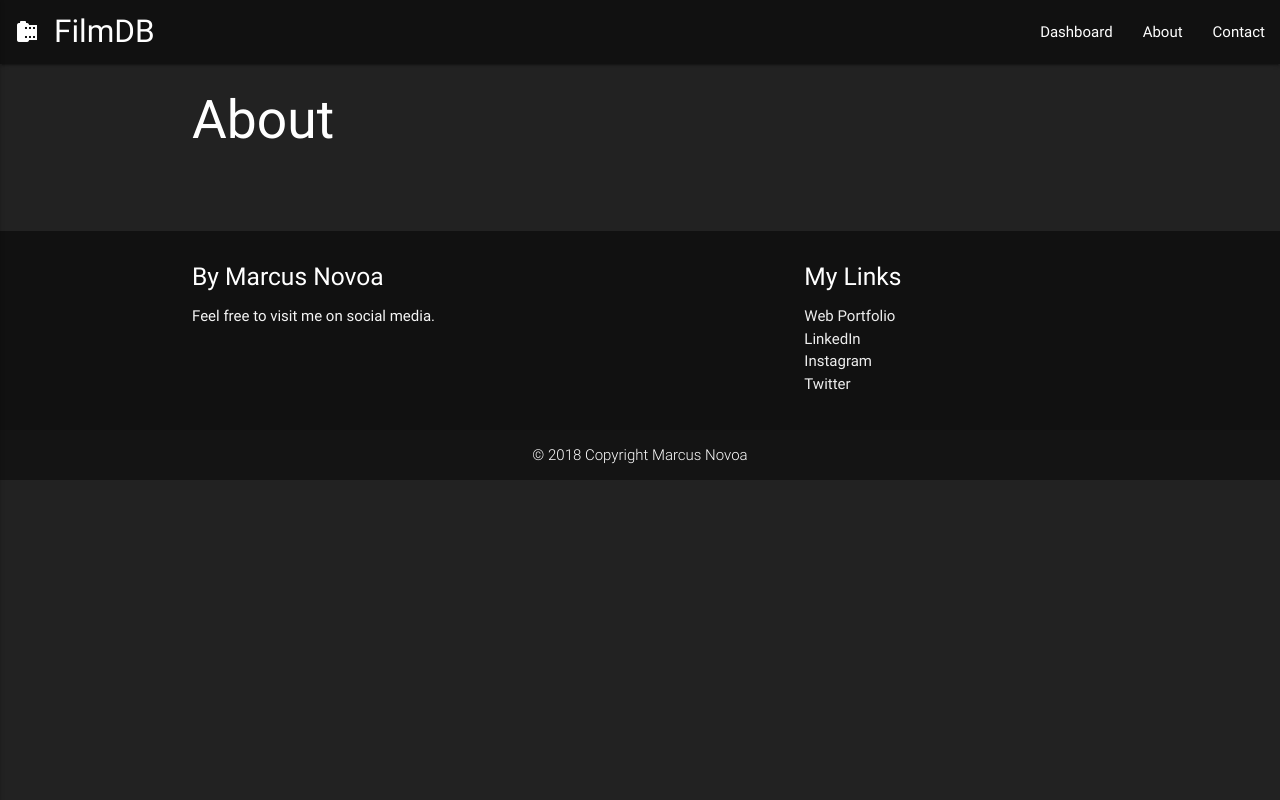
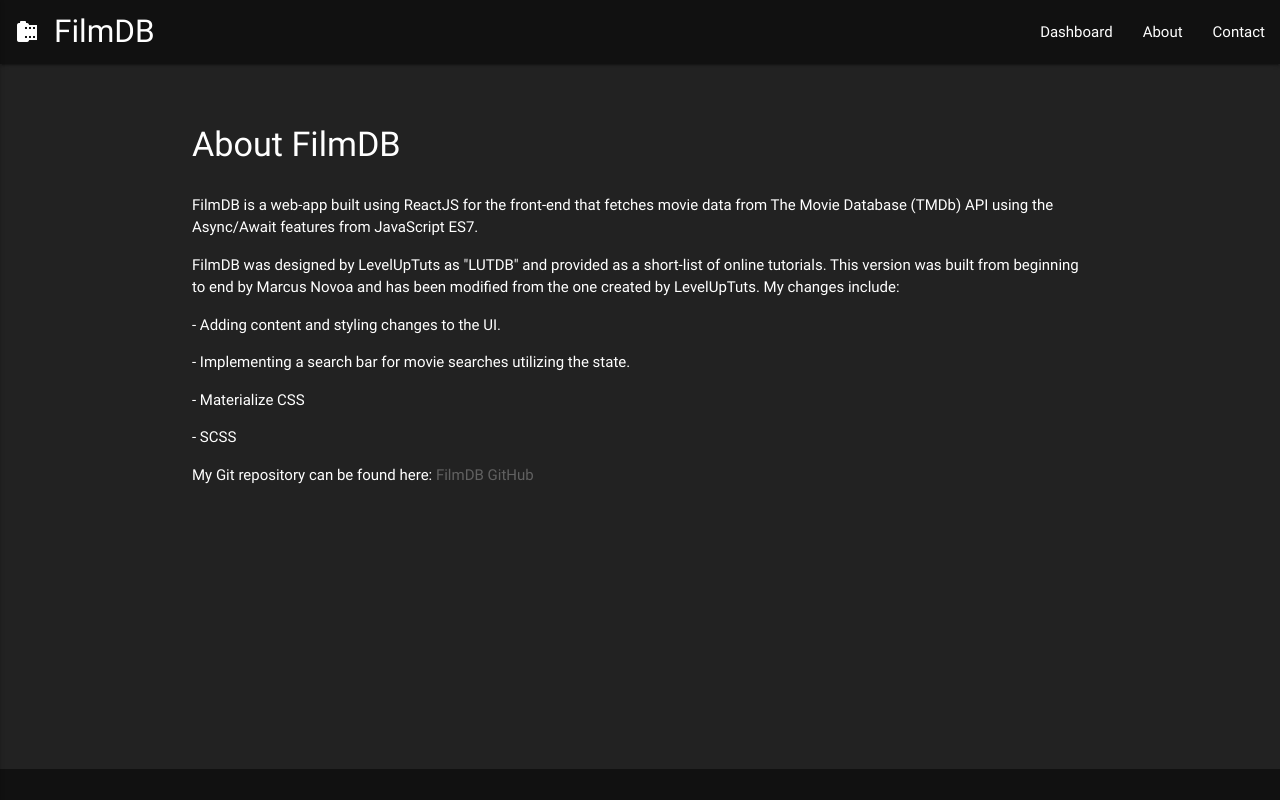
Before and after one commit to marcusnovoa/FilmDB, a React (Create React App) app: page /about in a window 1280 px wide. Shown: the top 800 px of the page. Built offline with nearby package versions, Linux system fonts and the light colour scheme.

Commit message:
Modified About, Contact, and Footer components

```diff
--- /dev/null
+++ b/src/components/About/About.css
@@ -0,0 +1,9 @@
+.About {
+  min-height: 75vh;
+  margin-top: 3rem; }
+  .About .about-title {
+    margin-bottom: 2rem; }
+  .About .row {
+    margin-bottom: 0; }
+    .About .row.info p:first-child {
+      margin-top: 0; }
--- a/src/components/About/About.js
+++ b/src/components/About/About.js
@@ -1,11 +1,34 @@
 import React from 'react';
+import './About.css';
 
 const About = () => (
     <div className="About">
         <div className="container">
             <div className="row">
                 <div className="col s12">
-                    <h2 className="white-text">About</h2>
+                    <h4 className="about-title white-text">About FilmDB</h4>
+                </div>
+            </div>
+            <div className="row info">
+                <div className="col s12">
+                    <p className="white-text">
+                        FilmDB is a web-app built using ReactJS for the front-end that fetches movie data from
+                        The Movie Database (TMDb) API using the Async/Await features from JavaScript ES7.
+                    </p>
+                    <p className="white-text">
+                        FilmDB was designed by LevelUpTuts as "LUTDB" and provided as a short-list of
+                        online tutorials. This version was built from beginning to end by Marcus Novoa and has
+                        been modified from the one created by LevelUpTuts. My changes include:
+                    </p>
+                    <ul>
+                        <li><p className="white-text">- Adding content and styling changes to the UI.</p></li>
+                        <li><p className="white-text">- Implementing a search bar for movie searches utilizing the state.</p></li>
+                        <li><p className="white-text">- Materialize CSS</p></li>
+                        <li><p className="white-text">- SCSS</p></li>
+                    </ul>
+                    <p className="white-text">
+                        My Git repository can be found here: <a href="https://github.com/marcusnovoa/FilmDB">FilmDB GitHub</a>
+                    </p>
                 </div>
             </div>
         </div>
--- /dev/null
+++ b/src/components/About/About.scss
@@ -0,0 +1,17 @@
+.About {
+    min-height: 75vh;
+    margin-top: 3rem;
+    .about-title {
+        margin-bottom: 2rem;
+    }
+    .row {
+        margin-bottom: 0;
+        &.info {
+            p {
+                &:first-child {
+                    margin-top: 0;
+                }
+            }
+        }
+    }
+}
--- /dev/null
+++ b/src/components/Contact/Contact.css
@@ -0,0 +1,9 @@
+.Contact {
+  min-height: 75vh;
+  margin-top: 3rem; }
+  .Contact .contact-title {
+    margin-bottom: 2rem; }
+  .Contact .row {
+    margin-bottom: 0; }
+    .Contact .row.info p:first-child {
+      margin-top: 0; }
--- a/src/components/Contact/Contact.js
+++ b/src/components/Contact/Contact.js
@@ -1,11 +1,30 @@
 import React from 'react';
+import './Contact.css';
 
 const Contact = () => (
     <div className="Contact">
         <div className="container">
             <div className="row">
                 <div className="col s12">
-                    <h2 className="white-text">Contact</h2>
+                    <h4 className="contact-title white-text">Contact Me</h4>
+                    <p className="white-text">
+                        Check out my website: <a href="http://marcuscodes.com" target="_blank" rel="noopener noreferrer">marcuscodes.com</a>
+                    </p>
+                    <p className="white-text">
+                        Shoot me an email: <a href="mailto:marcus@marcuscodes.com">marcus@marcuscodes.com</a>
+                    </p>
+                    <p className="white-text">
+                        GitHub Profile: <a href="http://www.github.com/marcusnovoa" target="_blank" rel="noopener noreferrer">Marcus Novoa</a>
+                    </p>
+                    <p className="white-text">
+                        LinkedIn Profile: <a href="http://www.linkedin.com/in/marcusnovoa/" target="_blank" rel="noopener noreferrer">Marcus Novoa</a>
+                    </p>
+                    <p className="white-text">
+                        Instagram Profile: <a href="http://www.instagram.com/marcuscodes/" target="_blank" rel="noopener noreferrer">MarcusCodes</a>
+                    </p>
+                    <p className="white-text">
+                        Twitter Profile: <a href="http://www.twitter.com/marcuscodes/" target="_blank" rel="noopener noreferrer">MarcusCodes</a>
+                    </p>
                 </div>
             </div>
         </div>
--- /dev/null
+++ b/src/components/Contact/Contact.scss
@@ -0,0 +1,17 @@
+.Contact {
+    min-height: 75vh;
+    margin-top: 3rem;
+    .contact-title {
+        margin-bottom: 2rem;
+    }
+    .row {
+        margin-bottom: 0;
+        &.info {
+            p {
+                &:first-child {
+                    margin-top: 0;
+                }
+            }
+        }
+    }
+}
--- a/src/components/Footer/Footer.js
+++ b/src/components/Footer/Footer.js
@@ -14,10 +14,10 @@
                         <div className="col l4 offset-l2 s12">
                             <h5 className="white-text">My Links</h5>
                             <ul>
-                                <li><a className="grey-text text-lighten-3" href="http://www.marcuscodes.com" target="_blank" rel="noopener noreferrer">Web Portfolio</a></li>
-                                <li><a className="grey-text text-lighten-3" href="http://www.linkedin.com/in/marcusnovoa/" target="_blank" rel="noopener noreferrer">LinkedIn</a></li>
-                                <li><a className="grey-text text-lighten-3" href="http://www.instagram.com/marcuscodes/" target="_blank" rel="noopener noreferrer">Instagram</a></li>
-                                <li><a className="grey-text text-lighten-3" href="http://www.twitter.com/marcuscodes/" target="_blank" rel="noopener noreferrer">Twitter</a></li>
+                                <li><a className="footer-link" href="http://www.marcuscodes.com" target="_blank" rel="noopener noreferrer">Web Portfolio</a></li>
+                                <li><a className="footer-link" href="http://www.github.com/marcusnovoa" target="_blank" rel="noopener noreferrer">GitHub</a></li>
+                                <li><a className="footer-link" href="http://www.linkedin.com/in/marcusnovoa/" target="_blank" rel="noopener noreferrer">LinkedIn</a></li>
+                                <li><a className="footer-link" href="http://www.instagram.com/marcuscodes/" target="_blank" rel="noopener noreferrer">Instagram</a></li>
                             </ul>
                         </div>
                     </div>
--- a/src/components/MoviesList/MoviesList.css
+++ b/src/components/MoviesList/MoviesList.css
@@ -7,7 +7,7 @@
   /* invalid color */
   /* icon prefix focus color */ }
   .MoviesList .list-title {
-    margin: 0; }
+    margin-bottom: 0; }
   .MoviesList .list-subtitle {
     margin: .5rem 0 2rem 0; }
   .MoviesList .input-field {
--- a/src/components/MoviesList/MoviesList.scss
+++ b/src/components/MoviesList/MoviesList.scss
@@ -1,7 +1,7 @@
 .MoviesList {
     margin-top: 3rem;
     .list-title {
-        margin: 0;
+        margin-bottom: 0;
     }
     .list-subtitle {
         margin: .5rem 0 2rem 0;
--- a/src/containers/App.css
+++ b/src/containers/App.css
@@ -1,6 +1,15 @@
+.App .Navbar a {
+  color: #fff !important; }
+
 @media screen and (min-width: 993px) {
   .App .Navbar {
     padding-left: 15px; } }
+
+.App a {
+  color: #616161;
+  transition: color 200ms ease; }
+  .App a:hover {
+    color: #fff !important; }
 
 .App .button-collapse {
   cursor: pointer; }
@@ -9,3 +18,6 @@
   margin: 0;
   box-shadow: 0 0 35px #000;
   -webkit-box-shadow: 0 0 35px #000; }
+
+.App .row.inner {
+  margin: 0; }
--- a/src/containers/App.scss
+++ b/src/containers/App.scss
@@ -1,7 +1,17 @@
 .App {
     .Navbar {
+        a {
+            color: #fff !important;
+        }
         @media screen and (min-width: 993px) {
             padding-left: 15px;
+        }
+    }
+    a {
+        color: #616161;
+        transition: color 200ms ease;
+        &:hover {
+            color: #fff !important;
         }
     }
     .button-collapse {
@@ -12,4 +22,7 @@
         box-shadow: 0 0 35px #000;
         -webkit-box-shadow: 0 0 35px #000;
     }
+    .row.inner {
+        margin: 0;
+    }
 }
```
